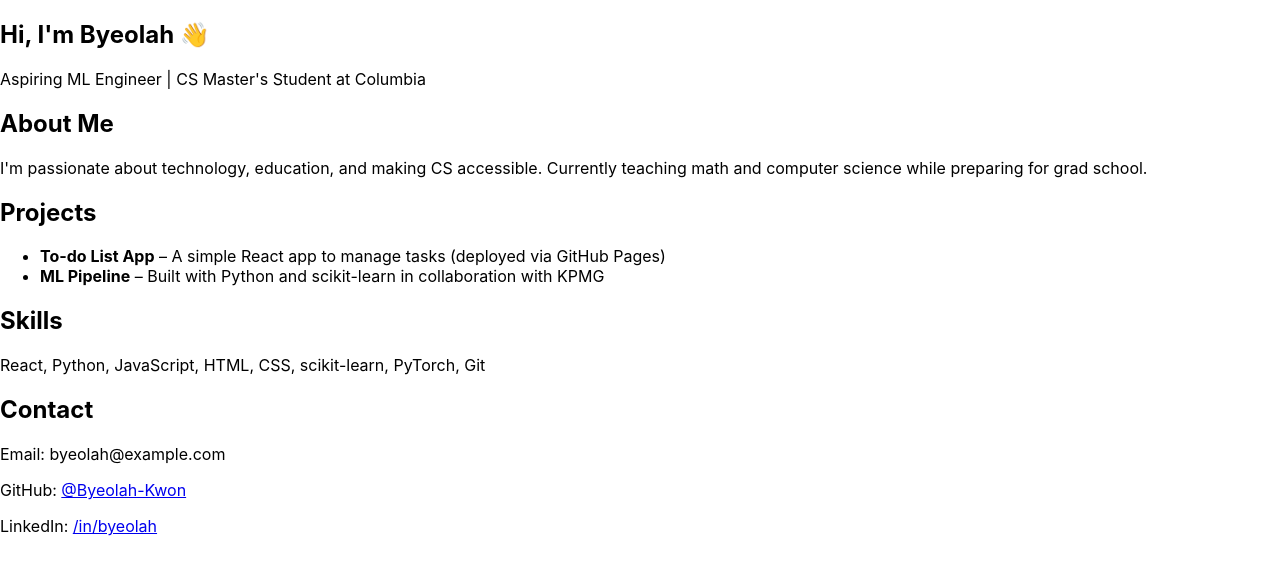
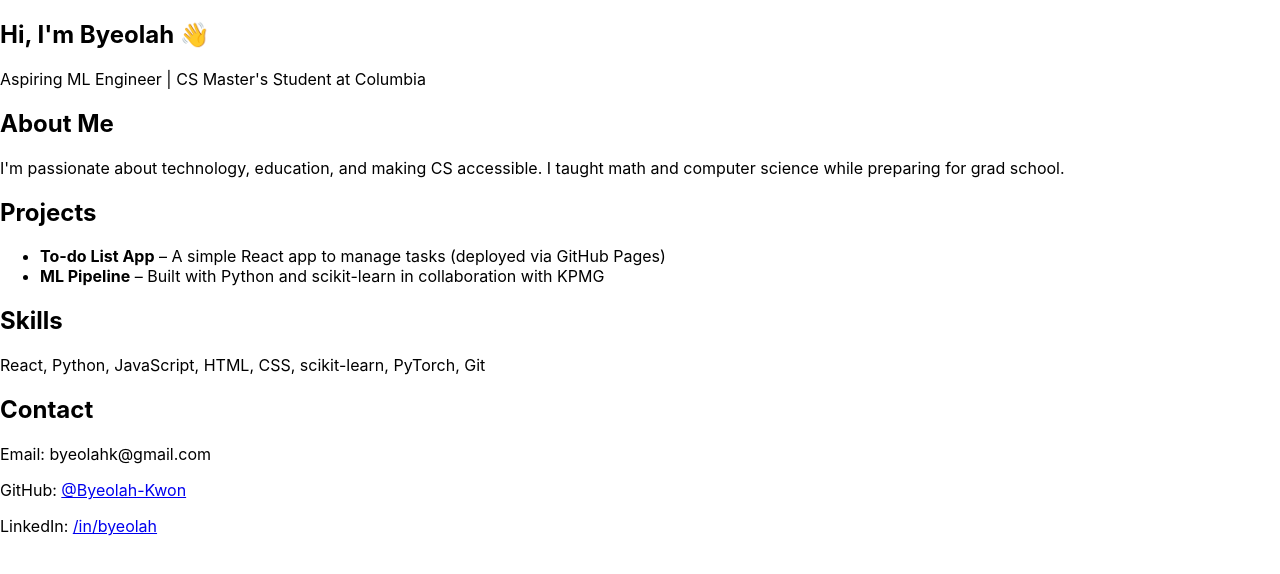
Before and after one commit to Byeolah-Kwon/portfolio, a React (Create React App) app: page / in a window 1280 px wide. Shown: the top 574 px of the page. Built offline with nearby package versions, Linux system fonts and the light colour scheme.

Commit message:
edited the introduction

```diff
--- a/src/App.js
+++ b/src/App.js
@@ -16,7 +16,7 @@ function App() {
       <section className="mb-8">
         <h2 className="text-2xl font-semibold">About Me</h2>
         <p className="mt-2">
-          I'm passionate about technology, education, and making CS accessible. Currently teaching math and computer science while preparing for grad school.
+          I'm passionate about technology, education, and making CS accessible. I taught math and computer science while preparing for grad school.
         </p>
       </section>
 
@@ -38,7 +38,7 @@ function App() {
       {/* Contact Section */}
       <section className="mb-8">
         <h2 className="text-2xl font-semibold">Contact</h2>
-        <p className="mt-2">Email: byeolah@example.com</p>
+        <p className="mt-2">Email: byeolahk@gmail.com</p>
         <p>GitHub: <a className="text-blue-500" href="https://github.com/Byeolah-Kwon">@Byeolah-Kwon</a></p>
         <p>LinkedIn: <a className="text-blue-500" href="https://linkedin.com/in/byeolah">/in/byeolah</a></p>
       </section>
```
Also changed, not shown: package.json (+7 -1 lines), 1 other file (tests, documents, lock files or other folders).
